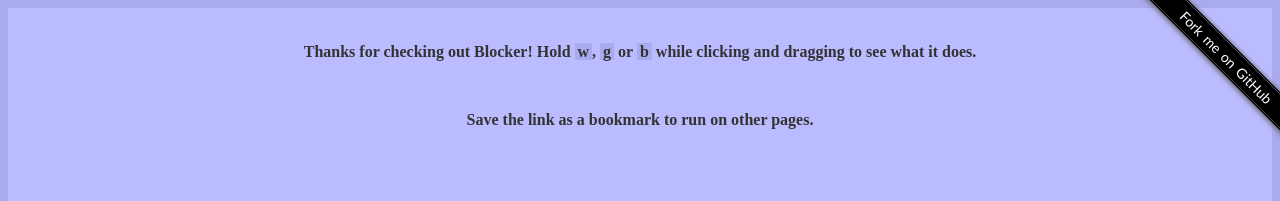
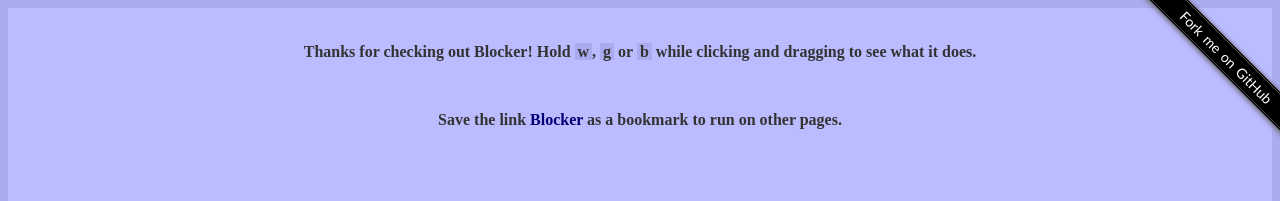
Before and after one commit to Sewol/Blocker.js, a plain HTML site: page index.html in a window 1280 px wide. Shown: the top 201 px of the page. Drawn offline with Linux system fonts and the light colour scheme.

Commit message:
adding saveable link

```diff
--- a/index.html
+++ b/index.html
@@ -12,12 +12,10 @@
 		<br />
 		<h3>Thanks for checking out Blocker! Hold <div id="blue">w</div>, <div id="blue">g</div> or <div id="blue">b</div> while clicking
 		and dragging to see what it does.</h3><br />
-		<h3>Save the link as a bookmark to run on other pages.</h3>
+		<h3>Save the link <a href="javascript:(function () {var s = document.createElement('script');s.setAttribute('src', 'http://sewol.github.com/Blocker.js/blocker.js');document.body.appendChild(s);}());">Blocker</a> as a bookmark to run on other pages.</h3>
 
 		<br /><br /><br /><br /><br /><br /><br /><br /><br /><br /><br /><br /><br /><br /><br /><br /><br /><br /><br /><br />
 		<br /><br /><br /><br /><br /><br /><br /><br /><br /><br /><br />
-
-
   </body>
 </html>
 <script>
```
